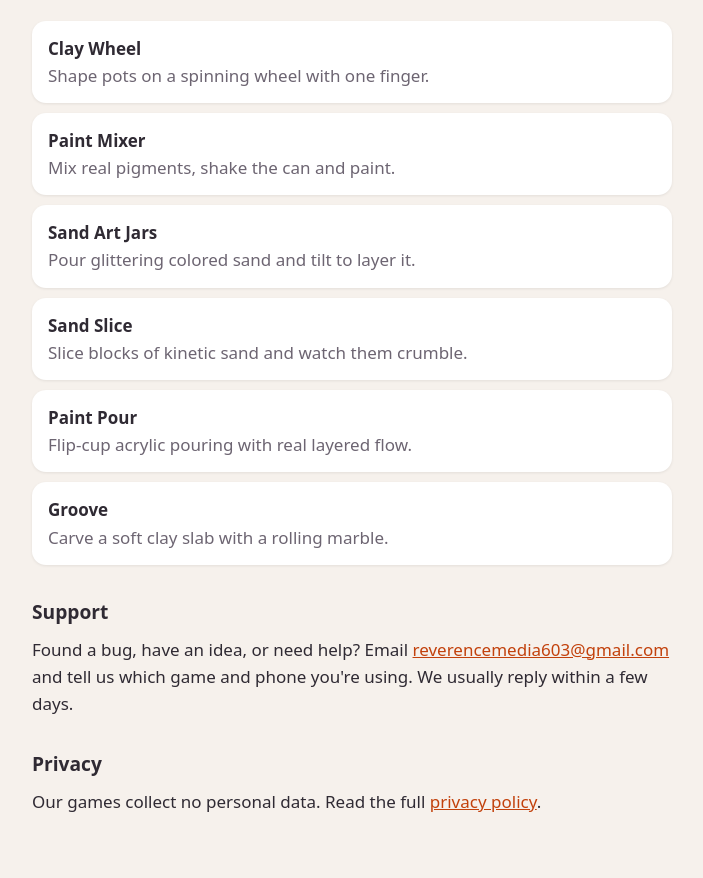
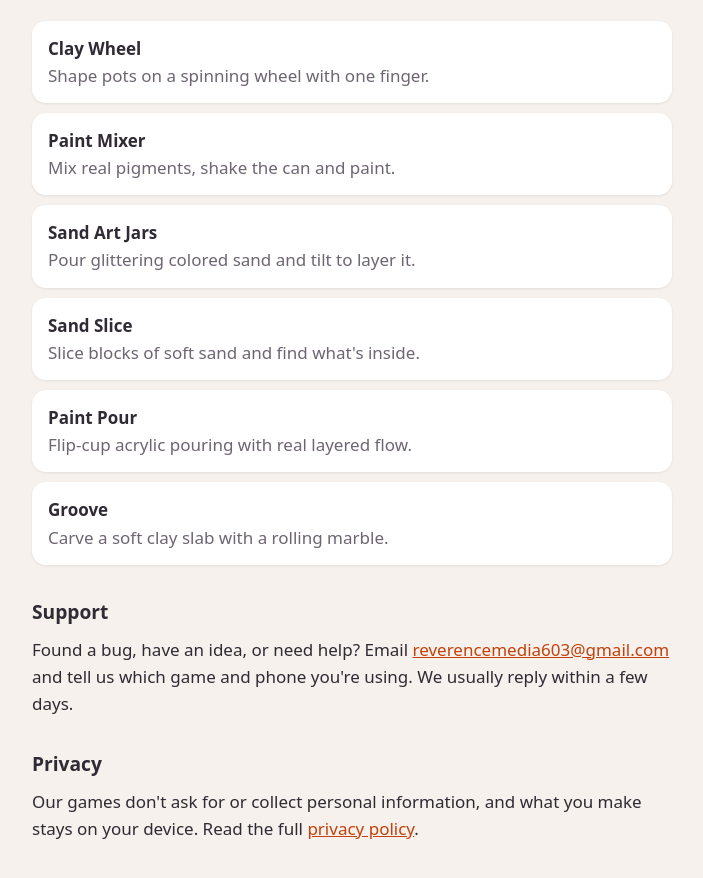
Before and after one commit to Moultona/reverence-media-games, a plain HTML site: page index.html in a window 1280 px wide. Shown: the part 118-996 px from the top of the page, without its empty margins (288-991 px from the left). Drawn offline with Linux system fonts and the light colour scheme.

Commit message:
Avoid a trademarked term and match the privacy summary to the policy
Co-Authored-By: Claude Opus 5.5 <noreply@anthropic.com>

```diff
--- a/index.html
+++ b/index.html
@@ -15,7 +15,7 @@
     <li id="clay-wheel"><strong>Clay Wheel</strong><span>Shape pots on a spinning wheel with one finger.</span></li>
     <li id="paint-mixer"><strong>Paint Mixer</strong><span>Mix real pigments, shake the can and paint.</span></li>
     <li id="sand-art-jars"><strong>Sand Art Jars</strong><span>Pour glittering colored sand and tilt to layer it.</span></li>
-    <li id="sand-slice"><strong>Sand Slice</strong><span>Slice blocks of kinetic sand and watch them crumble.</span></li>
+    <li id="sand-slice"><strong>Sand Slice</strong><span>Slice blocks of soft sand and find what's inside.</span></li>
     <li id="paint-pour"><strong>Paint Pour</strong><span>Flip-cup acrylic pouring with real layered flow.</span></li>
     <li id="groove"><strong>Groove</strong><span>Carve a soft clay slab with a rolling marble.</span></li>
   </ul>
@@ -25,7 +25,8 @@
   and tell us which game and phone you're using. We usually reply within a few days.</p>
 
   <h2>Privacy</h2>
-  <p>Our games collect no personal data. Read the full <a href="privacy.html">privacy policy</a>.</p>
+  <p>Our games don't ask for or collect personal information, and what you make stays on your device.
+  Read the full <a href="privacy.html">privacy policy</a>.</p>
 </main>
 </body>
 </html>
```
